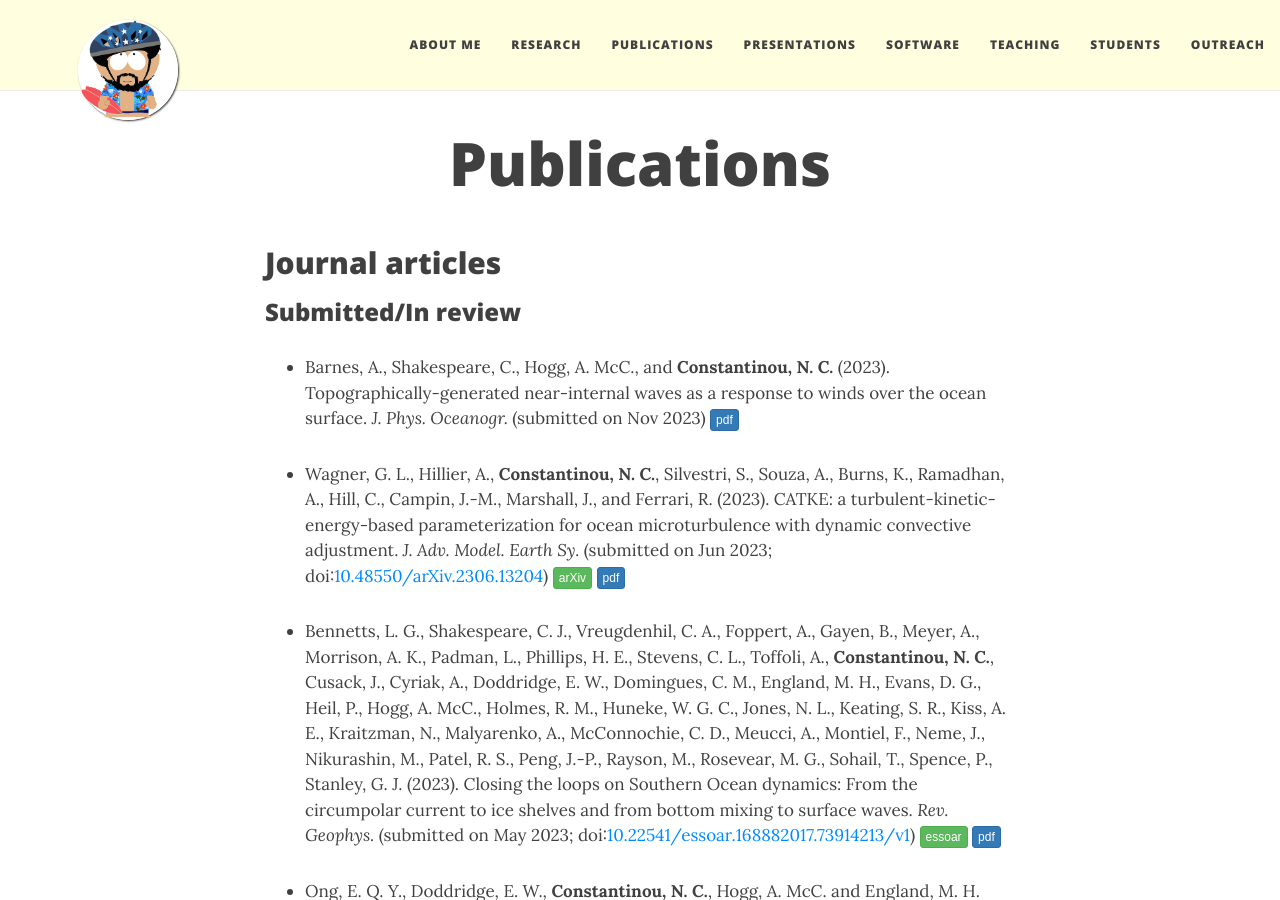
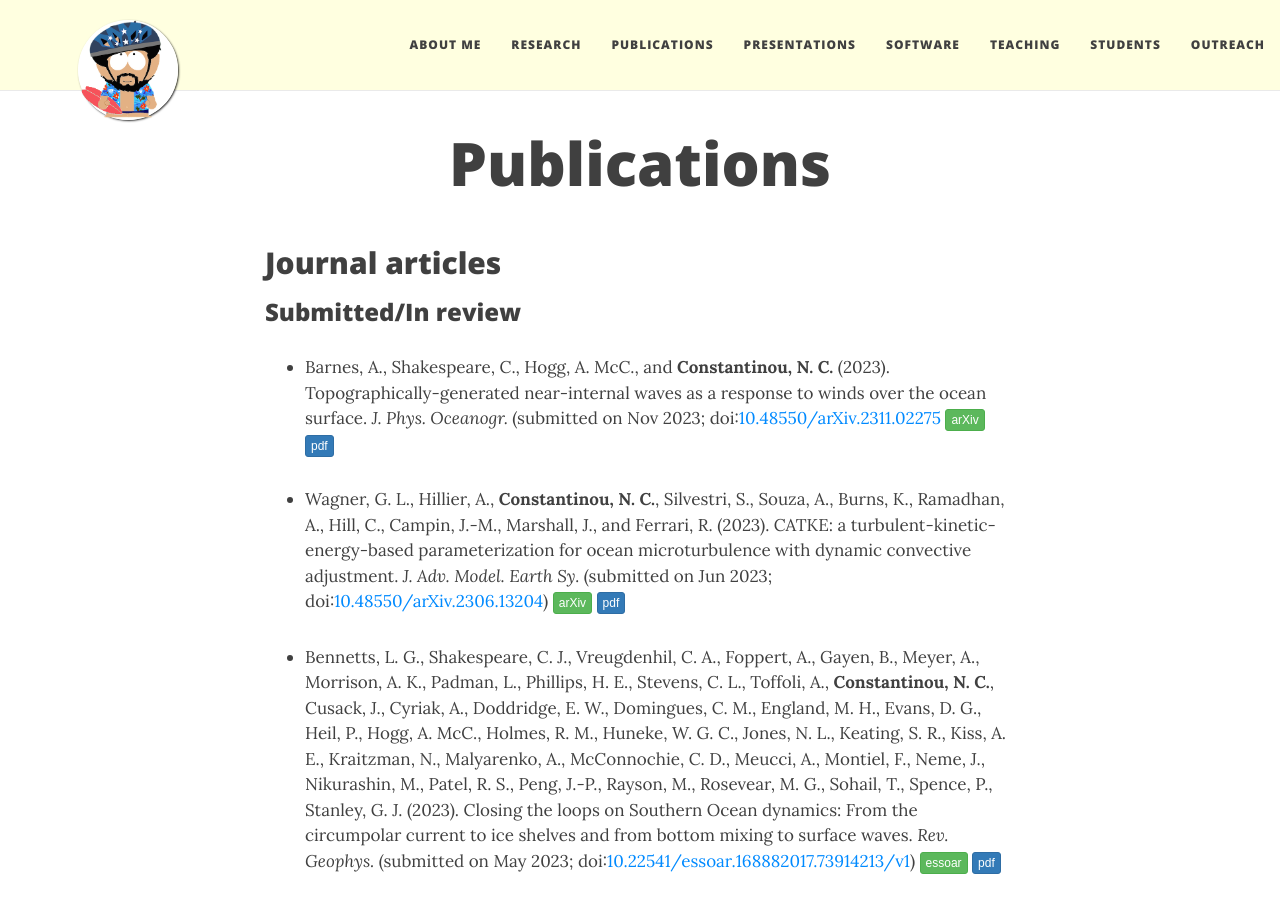
Before and after one commit to navidcy/navidcy.github.io, a Jekyll site: the page built from publications.md, in a window 1280 px wide and 900 px high. Built offline with Jekyll 4.4.1, drawn with Linux system fonts in a browser that asks for light colours; nearby versions of some CDN libraries; comment, search, counter and statistics services are not loaded.

Commit message:
add topo-NIWs arxiv

```diff
--- a/publications.md
+++ b/publications.md
@@ -16,7 +16,8 @@ title: Publications
 
 - Klöwer, M., Gelbrecht, M., Hotta, D., Silvestri, S., Wagner, G. L., White, A., Hatfield, S., Meyer, D., Kimpson, T., **Constantinou, N. C.**, and Hill, C. (2023). SpeedyWeather.jl: Reinventing atmospheric general circulation models towards interactivity, extensibility and composability.  _J. Open Source Softw._ (submitted on Oct 2023) [<span class="btn btn-default btn-xs{{end}}" style="font-family:sans-serif;">repository</span>][SpeedyWeather-repo]{:target="_blank"} [<span class="btn btn-default btn-xs{{end}}" style="font-family:sans-serif;">documentation</span>][SpeedyWeather-docs]{:target="_blank"} [<span class="btn btn-default btn-xs{{end}}" style="font-family:sans-serif;">open review</span>][SpeedyWeather-JOSS-review]{:target="_blank"} [<span class="btn btn-primary btn-xs{{end}}" style="font-family:sans-serif;">pdf</span>][speedyweather]
 -->
-- Barnes, A., Shakespeare, C., Hogg, A. McC., and **Constantinou, N. C.** (2023). Topographically-generated near-internal waves as a response to winds over the ocean surface. _J. Phys. Oceanogr._ (submitted on Nov 2023) [<span class="btn btn-primary btn-xs{{end}}" style="font-family:sans-serif;">pdf</span>][topographic-NIWs]
+
+- Barnes, A., Shakespeare, C., Hogg, A. McC., and **Constantinou, N. C.** (2023). Topographically-generated near-internal waves as a response to winds over the ocean surface. _J. Phys. Oceanogr._ (submitted on Nov 2023; doi:[10.48550/arXiv.2311.02275](https://doi.org/10.48550/arXiv.2311.02275) [<span class="btn btn-success btn-xs{{end}}" style="font-family:sans-serif;">arXiv</span>][arXiv:2311.02275]{:target="_blank"} [<span class="btn btn-primary btn-xs{{end}}" style="font-family:sans-serif;">pdf</span>][topographic-NIWs]
 
 
 - Wagner, G. L., Hillier, A., **Constantinou, N. C.**, Silvestri, S., Souza, A., Burns, K., Ramadhan, A., Hill, C., Campin, J.-M., Marshall, J., and Ferrari, R. (2023). CATKE: a turbulent-kinetic-energy-based parameterization for ocean microturbulence with dynamic convective adjustment. _J. Adv. Model. Earth Sy._ (submitted on Jun 2023; doi:[10.48550/arXiv.2306.13204](https://doi.org/10.48550/arXiv.2306.13204){:target="_blank"}) [<span class="btn btn-success btn-xs{{end}}" style="font-family:sans-serif;">arXiv</span>][arXiv:2306.13204]{:target="_blank"} [<span class="btn btn-primary btn-xs{{end}}" style="font-family:sans-serif;">pdf</span>][catke-physics]
@@ -274,6 +275,7 @@ Selection of press coverage: [<span class="btn btn-default btn-xs{{end}}" style=
 [arXiv:2304.13225]: http://arxiv.org/abs/2304.13225
 [arXiv:2306.13204]: http://arxiv.org/abs/2306.13204
 [arXiv:2309.06662]: http://arxiv.org/abs/2309.06662
+[arXiv:2311.02275]: https://arxiv.org/abs/2311.02275
 
 [twolayer-mom6-movie]: https://vimeo.com/342848501
 
```
Also changed, not shown: 1 other file.
